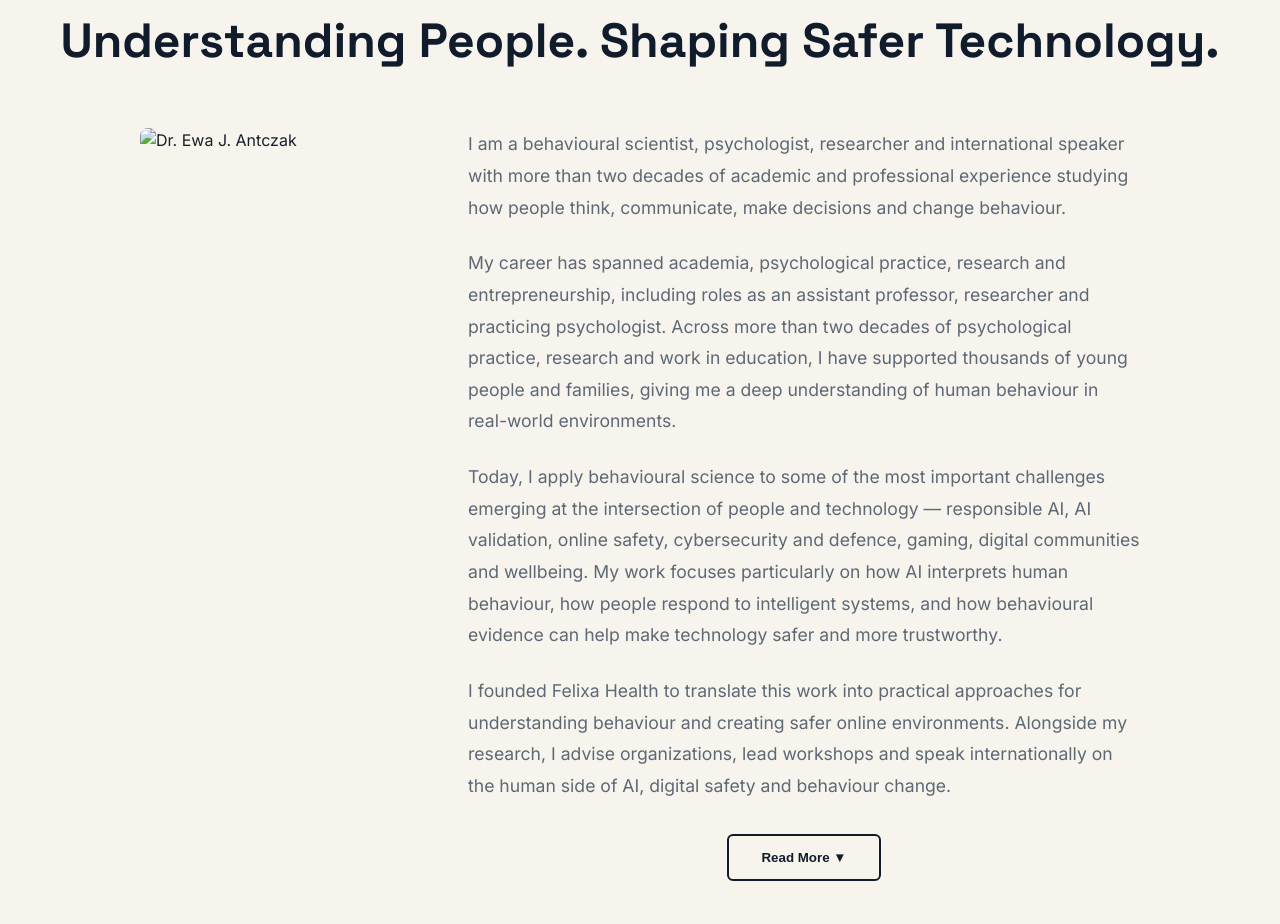
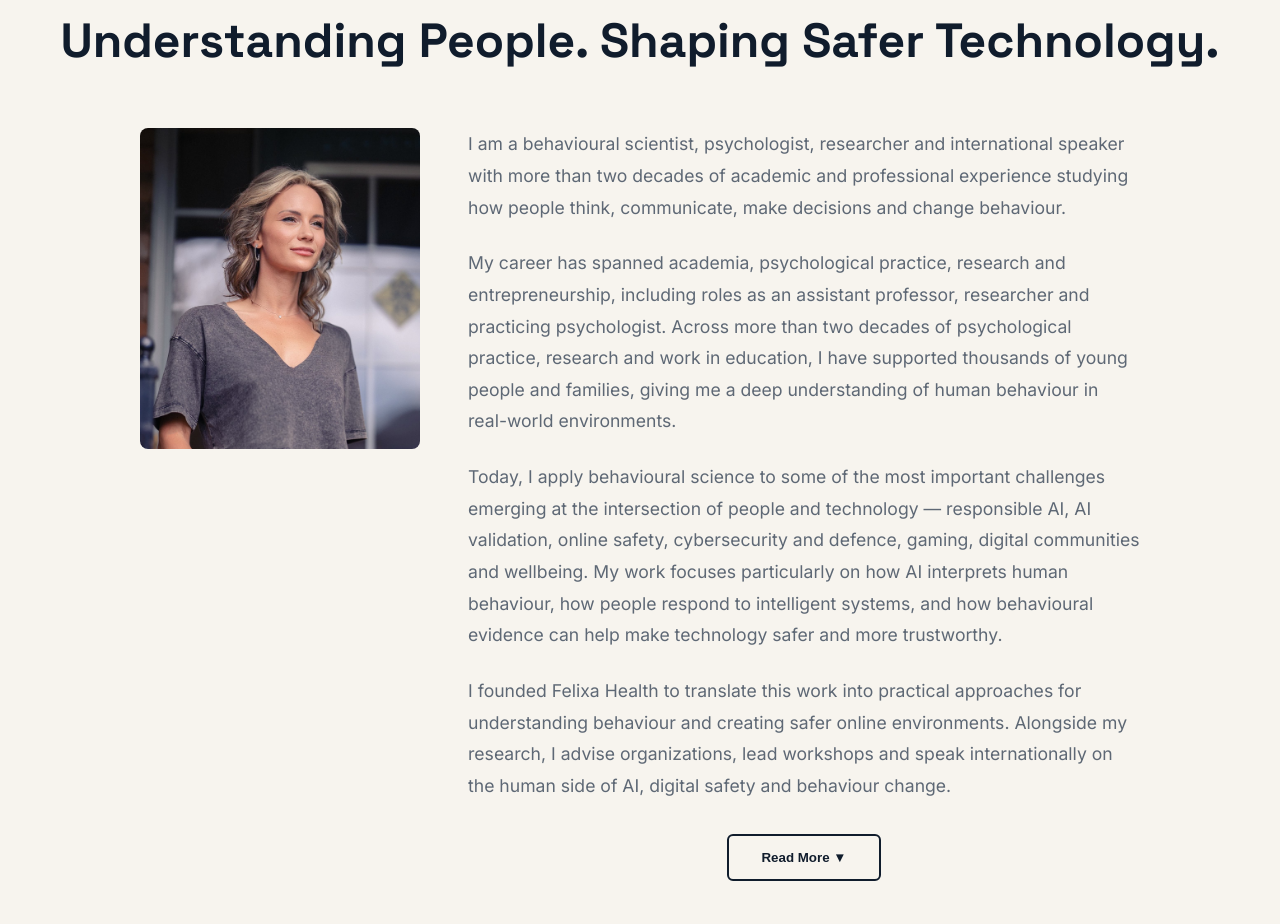
Before and after one commit to Dr-Ewa/dr.ewa-antczak, a plain HTML site: page index.html in a window 1280 px wide. Shown: the part 2833-3757 px from the top of the page. Drawn offline with Linux system fonts and the light colour scheme.

Commit message:
Fix image source and add newline at end of index.html
Corrected image filename and added newline at end of file.

```diff
--- a/index.html
+++ b/index.html
@@ -1998,7 +1998,7 @@
             </div>
            <div class="about-flex">
                 <div class="about-photo">
-                    <img src="Ewa_-visionairy_.jpg" alt="Dr. Ewa J. Antczak">
+                    <img src="Ewa -visionairy .jpg" alt="Dr. Ewa J. Antczak">
                 </div>
                 <div class="about-text">
                 <p style="color: var(--gray-300); font-size: 1.1rem; line-height: 1.8; margin-bottom: 1.5rem;">
```
